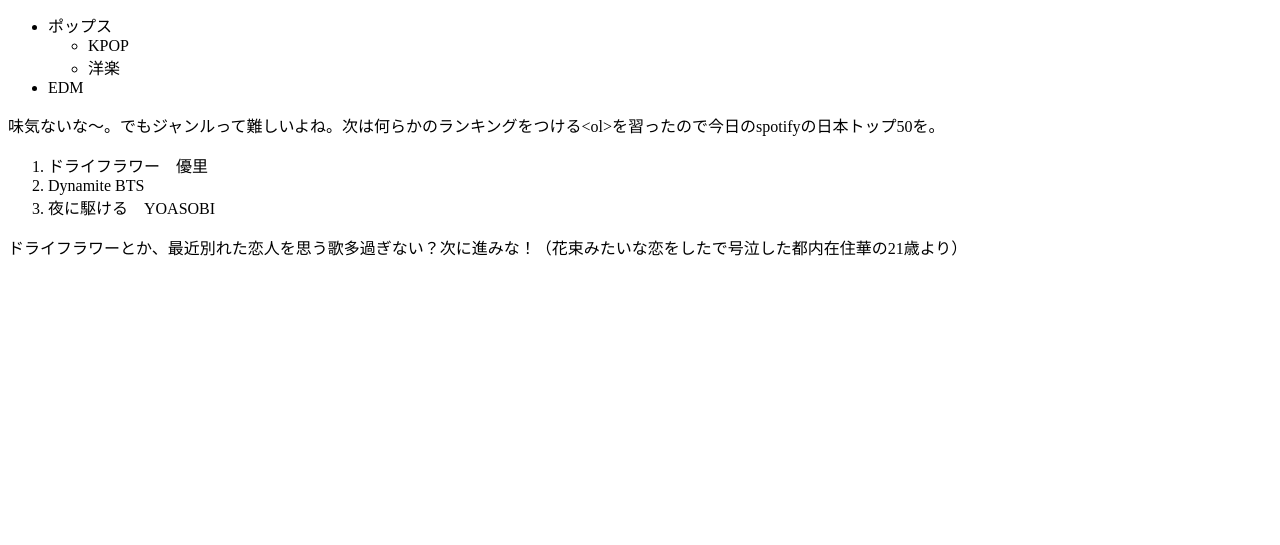
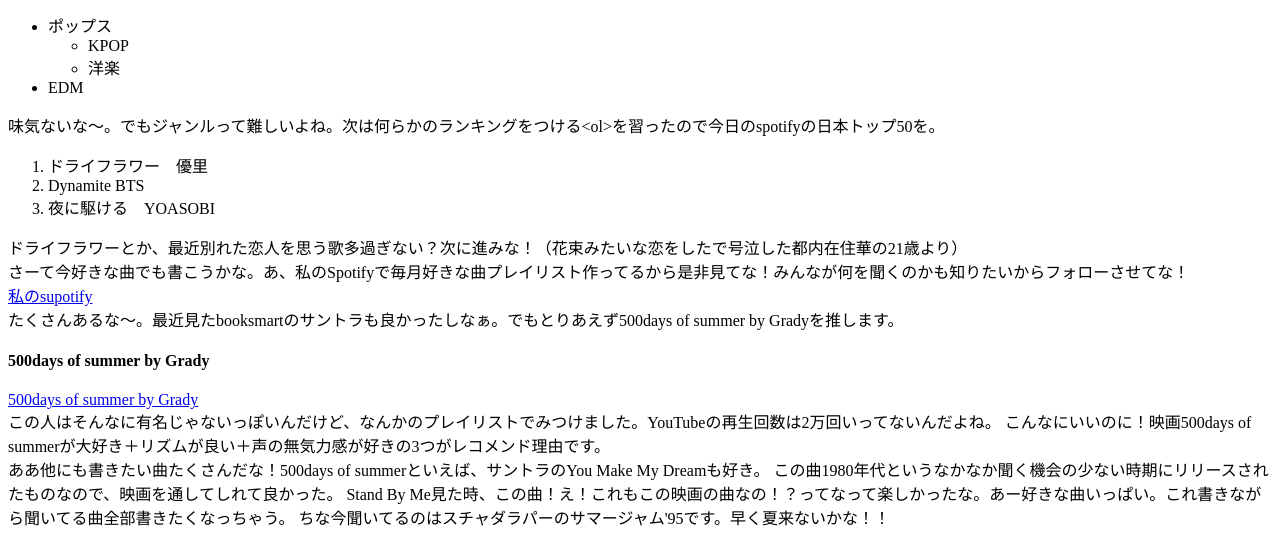
Before and after one commit to itoitoitoitoitoito/sukimusic.github.io, a plain HTML site: page index.html in a window 1280 px wide. Shown: the part 494-1039 px from the top of the page. Before the commit the page ends 800 px from the top, so only its background shows below. Drawn offline with Linux system fonts and the light colour scheme.

Commit message:
Update index.html

```diff
--- a/index.html
+++ b/index.html
@@ -8,8 +8,8 @@
    <h1><em>HTML</em>学習記録</h1>
    <h2>暇すぎるのでHTMLの勉強してるワイのページ</h2>
 
-  <p>始めたはいいが、書くことないな～。今好きな音楽でもひたすら載せていこうかな。<br>
-  こういうところにリンク載せて平気だよね？著作権とかわからないのだけど、営利目的じゃないから良いのかな？<br>
+  <p>始めたはいいが、書くことないな～。今好きな音楽でもひたすら載せていこうかな。
+こういうところにリンク載せて平気だよね？著作権とかわからないのだけど、営利目的じゃないから良いのかな？<br>
 それはそうと<strong>世界１かわいい</strong>うちの猫の画像をはろうと30分格闘してますが、全然できず。無念</p>
   <img src="neko.jpg">
   <a href="https://www.google.com/?hl=ja">とりあえずグーグルのURL</a>
@@ -38,7 +38,24 @@
          <li>Dynamite BTS</li>
          <li>夜に駆ける　YOASOBI</li>
        </ol>
-       ドライフラワーとか、最近別れた恋人を思う歌多過ぎない？次に進みな！（花束みたいな恋をしたで号泣した都内在住華の21歳より）
+       <p>
+       ドライフラワーとか、最近別れた恋人を思う歌多過ぎない？次に進みな！（花束みたいな恋をしたで号泣した都内在住華の21歳より）<br>
+       さーて今好きな曲でも書こうかな。あ、私のSpotifyで毎月好きな曲プレイリスト作ってるから是非見てな！みんなが何を聞くのかも知りたいからフォローさせてな！<br>
+       <a href="https://open.spotify.com/user/21tmlci6jv5iyjyigscj5w7oy?si=6PWG5SAwRBilJ4XFZ8LzoQ">私のsupotify</a><br>
+       たくさんあるな～。最近見たbooksmartのサントラも良かったしなぁ。でもとりあえず500days of summer by Gradyを推します。</p>
+       <h4>500days of summer by Grady</h4>
+
+       <a href="https://www.youtube.com/watch?v=8Qvk3zqp5SM">500days of summer by Grady</a><br>
+       この人はそんなに有名じゃないっぽいんだけど、なんかのプレイリストでみつけました。YouTubeの再生回数は2万回いってないんだよね。
+       こんなにいいのに！映画500days of summerが大好き＋リズムが良い＋声の無気力感が好きの3つがレコメンド理由です。<br>
+       ああ他にも書きたい曲たくさんだな！500days of summerといえば、サントラのYou Make My Dreamも好き。
+       この曲1980年代というなかなか聞く機会の少ない時期にリリースされたものなので、映画を通してしれて良かった。
+       Stand By Me見た時、この曲！え！これもこの映画の曲なの！？ってなって楽しかったな。あー好きな曲いっぱい。これ書きながら聞いてる曲全部書きたくなっちゃう。
+       ちな今聞いてるのはスチャダラパーのサマージャム'95です。早く夏来ないかな！！
+     </p>
+
+
+
 
  </body>
 </html>
```
